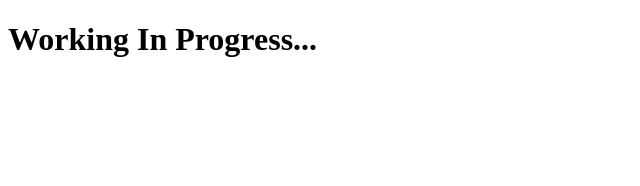
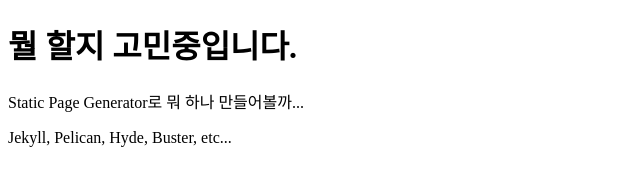
Before and after one commit to channprj/til-old, a plain HTML site: page index.html in a window 1280 px wide. Shown: the whole page, without its empty margins (0-640 px from the left). Drawn offline with Linux system fonts and the light colour scheme.

Commit message:
fix: temporary landing page

```diff
--- a/index.html
+++ b/index.html
@@ -1,9 +1,11 @@
 <!doctype html>
 <html>
 <head>
-<title>Hello, my Jekyll blog on github.</title>
+<title>CHANN - GIT TO GEEK</title>
 </head>
 <body>
-	<h1>Working In Progress...</h1>
+	<h1>뭘 할지 고민중입니다.</h1>
+	<p>Static Page Generator로 뭐 하나 만들어볼까...</p>
+	<p>Jekyll, Pelican, Hyde, Buster, etc...</p>
 </body>
 </html>
```
